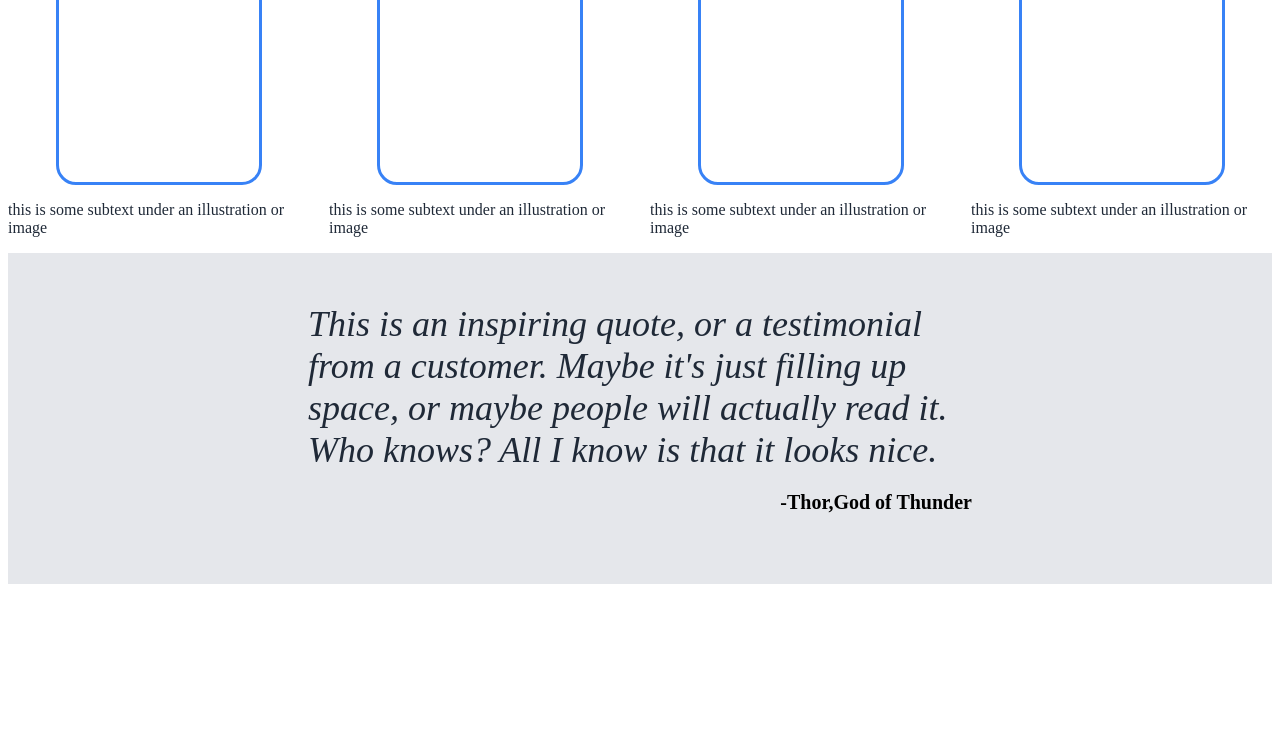
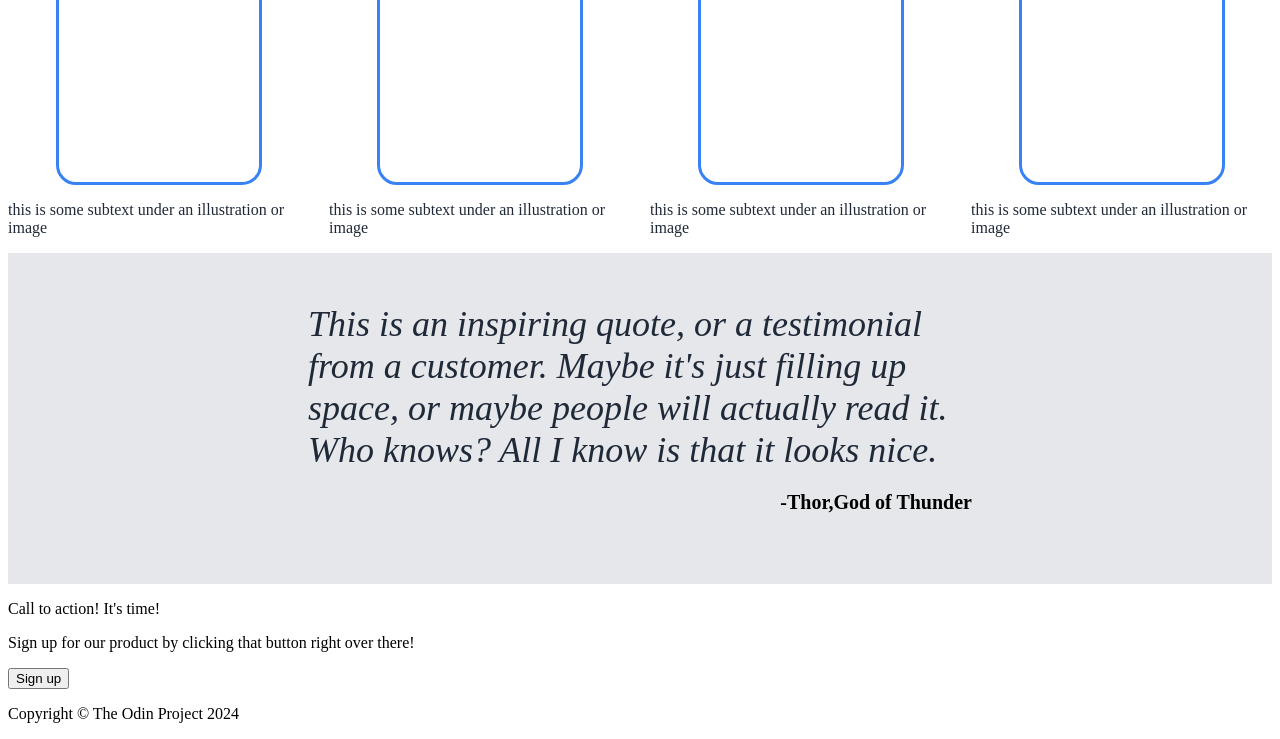
Before and after one commit to Raman7913/Project-Landing-Page, a plain HTML site: page index.html in a window 1280 px wide. Shown: the part 546-1285 px from the top of the page. Before the commit the page ends 1138 px from the top, so only its background shows below. Drawn offline with Linux system fonts and the light colour scheme.

Commit message:
completed the project but will maybe do some  cleaning

```diff
--- a/index.html
+++ b/index.html
@@ -50,5 +50,15 @@
         <p class="thequote">This is an inspiring quote, or a testimonial from a customer. Maybe it's just filling up space, or maybe people will actually read it. Who knows? All I know is that it looks nice.</p>
         <p class="bywho">-Thor,God of Thunder</p>
     </div>
+    <div class="signup">
+        <div class="smtxt">
+        <p class="call">Call to action! It's time!</p>
+        <p class="signtxt">Sign up for our product by clicking that button right over there!</p>
+        </div>
+        <button>Sign up</button>
+    </div>
+    <div class="footer">
+        <p>Copyright &copy; The Odin Project 2024</p>
+    </div>
 </body>
 </html>
```
